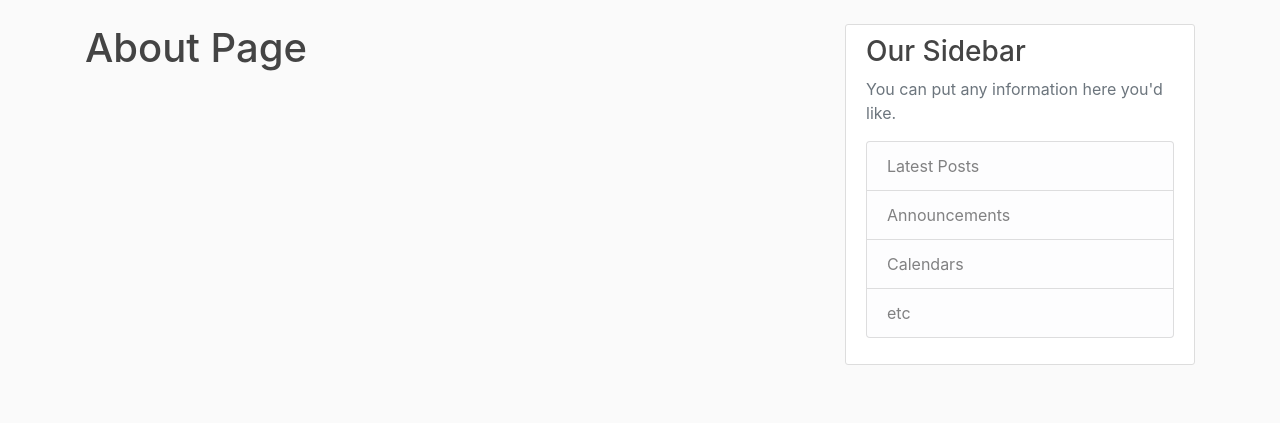
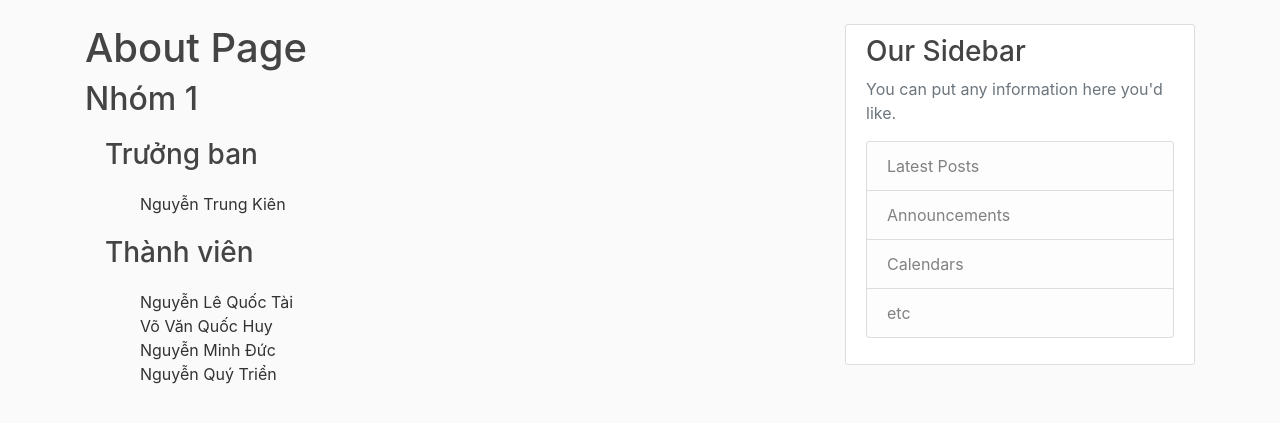
Before and after one commit to ntkien2907/intro2se-18khmt-group01, a Django app: page /about/ in a window 1280 px wide. Shown: the part 56-479 px from the top of the page. Run offline with Django 3.2, Linux system fonts and the light colour scheme; some libraries are stand-ins or nearby versions.

Commit message:
Update member

```diff
--- a/real_estate_web/HomePage/templates/HomePage/about.html
+++ b/real_estate_web/HomePage/templates/HomePage/about.html
@@ -1,4 +1,10 @@
 {% extends "HomePage/base.html" %}
 {% block content %}
     <h1>About Page</h1>
+    <h2>Nhóm 1</h2>
+    <h3 style="margin: 20px">Trưởng ban</h3>
+    <p style="margin-left: 55px">Nguyễn Trung Kiên</p>
+    <h3 style="margin: 20px">Thành viên</h3>
+    <p style="margin-left: 55px">Nguyễn Lê Quốc Tài <br />
+        Võ Văn Quốc Huy <br /> Nguyễn Minh Đức <br />Nguyễn Quý Triển</p>
 {% endblock content %}
```
